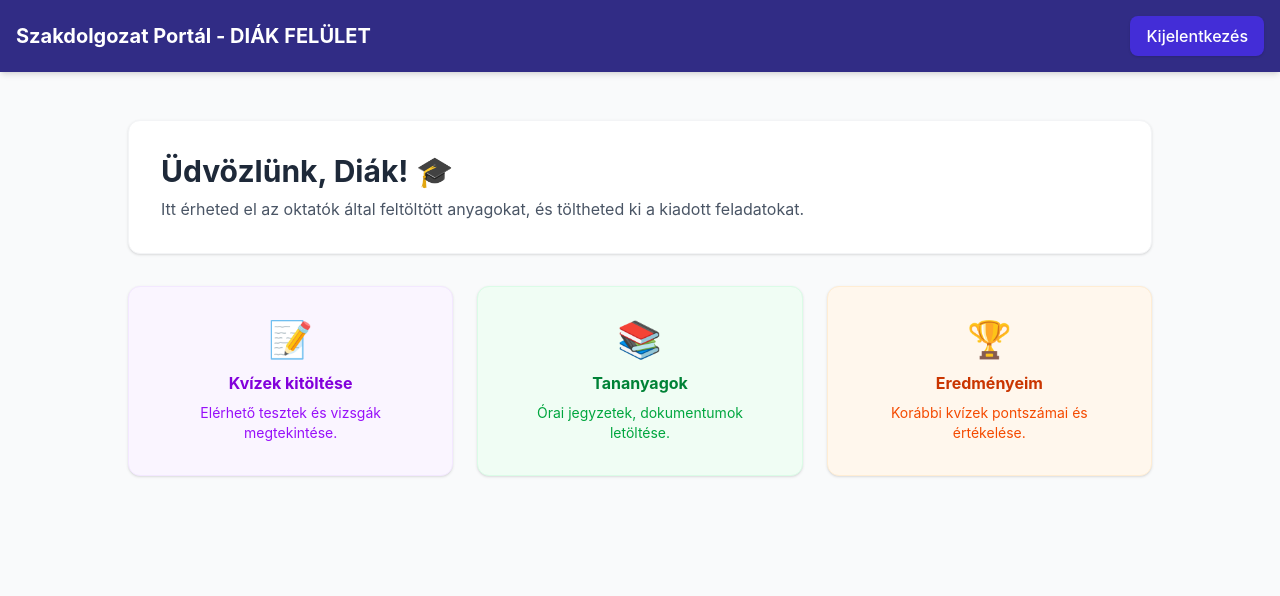
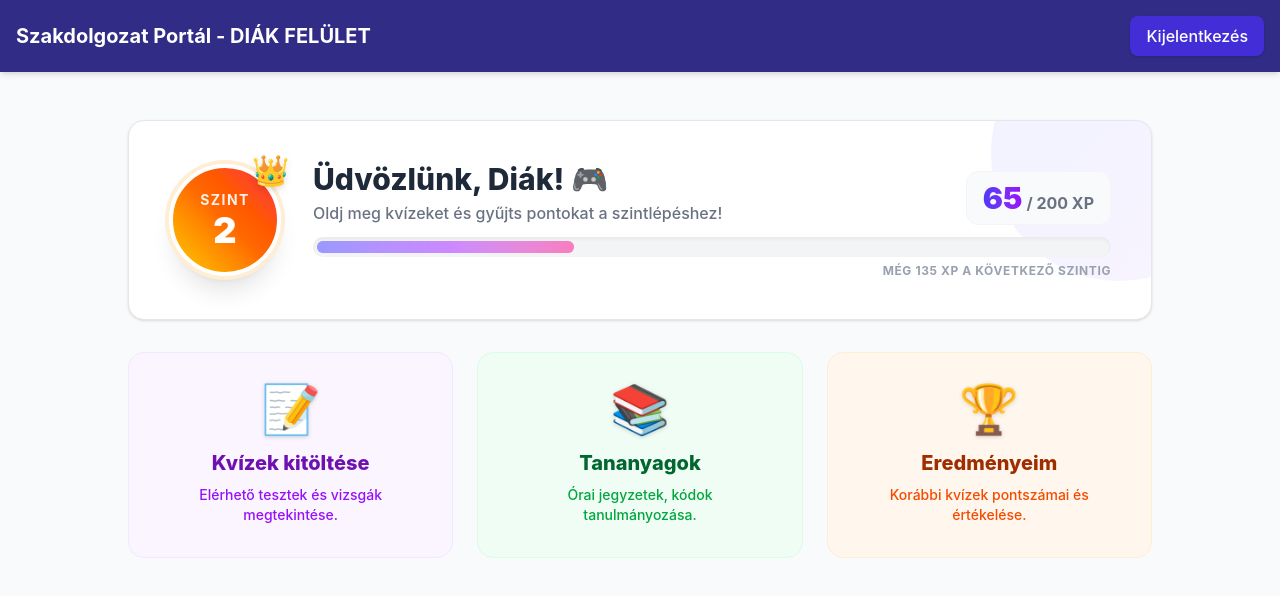
Before and after one commit to thrichard/szakdolgozat-app, a React (Vite) app in the folder client/: page /dashboard in a window 1280 px wide. Shown: the top 596 px of the page. Built offline with nearby package versions, Linux system fonts and the light colour scheme.

Commit message:
feat: XP folyamatjelző és szintrendszer vizuális implementációja a Dashboardon

```diff
--- a/client/src/pages/Dashboard.jsx
+++ b/client/src/pages/Dashboard.jsx
@@ -5,7 +5,11 @@ function Dashboard() {
   const navigate = useNavigate();
   const [username, setUsername] = useState('Diák');
 
-  // Név kiolvasása betöltéskor
+  // Gamifikációs állapotok (később a backendről jönnek)
+  const [xp, setXp] = useState(0);
+  const [level, setLevel] = useState(1);
+
+  // Név és adatok kiolvasása betöltéskor
   useEffect(() => {
     document.title = "Diák Pult";
 
@@ -13,6 +17,11 @@ function Dashboard() {
     if (storedName) {
       setUsername(storedName);
     }
+
+    // IDEIGLENES: Később itt fogjuk lekérni az adatbázisból a diák XP-jét!
+    // Egyelőre beállítunk egy teszt értéket, hogy lásd, milyen szép a sáv:
+    setXp(65);
+    setLevel(2);
   }, []);
 
   const handleLogout = () => {
@@ -21,6 +30,12 @@ function Dashboard() {
     localStorage.removeItem('username');
     navigate('/login');
   };
+
+  // --- GAMIFIKÁCIÓS MATEK ---
+  // Kiszámoljuk, mennyi XP kell a KÖVETKEZŐ szinthez (pl. 1. szint: 100 XP, 2. szint: 200 XP)
+  const xpForNextLevel = level * 100;
+  // Kiszámoljuk a százalékos arányt a folyamatjelzőhöz (maximum 100%)
+  const progressPercent = Math.min((xp / xpForNextLevel) * 100, 100);
 
   return (
     <div className="min-h-screen bg-gray-50">
@@ -39,30 +54,79 @@ function Dashboard() {
       <div className="p-4 md:p-8">
         <div className="max-w-5xl mx-auto mt-4">
 
-          {/* ÜDVÖZLŐ KÁRTYA */}
-          <div className="bg-white p-8 rounded-xl shadow-sm border border-gray-100 mb-8">
-            <h2 className="text-3xl font-bold text-gray-800 mb-2">Üdvözlünk, {username}! 🎓</h2>
-            <p className="text-gray-600">Itt érheted el az oktatók által feltöltött anyagokat, és töltheted ki a kiadott feladatokat.</p>
+          {/* ÚJ: GAMIFIKÁLT ÜDVÖZLŐ KÁRTYA XP SÁVVAL */}
+          <div className="bg-white p-6 md:p-10 rounded-2xl shadow-sm border border-gray-200 mb-8 flex flex-col md:flex-row items-center gap-8 relative overflow-hidden">
+
+            {/* Háttér díszítés (finom gradiens kör a jobb sarokban) */}
+            <div className="absolute -top-24 -right-24 w-64 h-64 bg-gradient-to-br from-indigo-100 to-purple-100 rounded-full opacity-50"></div>
+
+            {/* Szint Kijelző (Jelvény) */}
+            <div className="relative shrink-0">
+              <div className="w-28 h-28 rounded-full bg-gradient-to-tr from-yellow-400 via-orange-500 to-red-500 flex items-center justify-center text-white shadow-xl border-4 border-white ring-4 ring-orange-100 transform hover:scale-105 transition duration-300">
+                <div className="text-center">
+                  <div className="text-sm font-bold uppercase tracking-widest opacity-90">Szint</div>
+                  <div className="text-4xl font-black">{level}</div>
+                </div>
+              </div>
+              {/* Kis korona ikon */}
+              <div className="absolute -top-3 -right-2 text-3xl drop-shadow-md">👑</div>
+            </div>
+
+            {/* Szöveg és Folyamatjelző */}
+            <div className="flex-1 w-full z-10">
+              <div className="flex flex-col sm:flex-row justify-between items-start sm:items-end mb-3 gap-2">
+                <div>
+                  <h2 className="text-3xl font-extrabold text-gray-800 mb-1">
+                    Üdvözlünk, {username}! 🎮
+                  </h2>
+                  <p className="text-gray-500 font-medium">
+                    Oldj meg kvízeket és gyűjts pontokat a szintlépéshez!
+                  </p>
+                </div>
+
+                {/* Pontszám kijelző */}
+                <div className="text-right bg-gray-50 px-4 py-2 rounded-xl border border-gray-100">
+                  <span className="text-3xl font-black text-transparent bg-clip-text bg-gradient-to-r from-indigo-600 to-purple-600">
+                    {xp}
+                  </span>
+                  <span className="text-gray-500 font-bold ml-1">/ {xpForNextLevel} XP</span>
+                </div>
+              </div>
+
+              {/* Animált Progress Bar (Folyamatjelző) */}
+              <div className="w-full bg-gray-100 rounded-full h-5 shadow-inner p-1">
+                <div
+                  className="bg-gradient-to-r from-indigo-500 via-purple-500 to-pink-500 h-full rounded-full transition-all duration-1000 ease-out relative"
+                  style={{ width: `${progressPercent}%` }}
+                >
+                  {/* Csillogó effekt a sávon */}
+                  <div className="absolute top-0 right-0 bottom-0 left-0 bg-white opacity-20 rounded-full animate-pulse"></div>
+                </div>
+              </div>
+              <div className="text-right mt-1.5 text-xs font-bold text-gray-400 uppercase tracking-wider">
+                Még {xpForNextLevel - xp} XP a következő szintig
+              </div>
+            </div>
           </div>
 
-          {/* MENÜ GOMBOK */}
+          {/* MENÜ GOMBOK (Ezek maradtak az eredetiek) */}
           <div className="grid grid-cols-1 md:grid-cols-3 gap-6">
-            <Link to="/quizzes" className="p-8 bg-purple-50 rounded-xl border border-purple-100 hover:bg-purple-100 transition block text-center shadow-sm">
-              <div className="text-4xl mb-3">📝</div>
-              <h3 className="font-bold text-purple-700 mb-2">Kvízek kitöltése</h3>
-              <p className="text-sm text-purple-600">Elérhető tesztek és vizsgák megtekintése.</p>
+            <Link to="/quizzes" className="p-8 bg-purple-50 rounded-2xl border border-purple-100 hover:bg-purple-100 hover:shadow-md transition block text-center transform hover:-translate-y-1">
+              <div className="text-5xl mb-4 drop-shadow-sm">📝</div>
+              <h3 className="font-extrabold text-purple-800 text-xl mb-2">Kvízek kitöltése</h3>
+              <p className="text-sm text-purple-600 font-medium">Elérhető tesztek és vizsgák megtekintése.</p>
             </Link>
 
-            <Link to="/materials" className="p-8 bg-green-50 rounded-xl border border-green-100 hover:bg-green-100 transition block text-center shadow-sm">
-              <div className="text-4xl mb-3">📚</div>
-              <h3 className="font-bold text-green-700 mb-2">Tananyagok</h3>
-              <p className="text-sm text-green-600">Órai jegyzetek, dokumentumok letöltése.</p>
+            <Link to="/materials" className="p-8 bg-green-50 rounded-2xl border border-green-100 hover:bg-green-100 hover:shadow-md transition block text-center transform hover:-translate-y-1">
+              <div className="text-5xl mb-4 drop-shadow-sm">📚</div>
+              <h3 className="font-extrabold text-green-800 text-xl mb-2">Tananyagok</h3>
+              <p className="text-sm text-green-600 font-medium">Órai jegyzetek, kódok tanulmányozása.</p>
             </Link>
 
-            <Link to="/results" className="p-8 bg-orange-50 rounded-xl border border-orange-100 hover:bg-orange-100 transition block text-center shadow-sm">
-              <div className="text-4xl mb-3">🏆</div>
-              <h3 className="font-bold text-orange-700 mb-2">Eredményeim</h3>
-              <p className="text-sm text-orange-600">Korábbi kvízek pontszámai és értékelése.</p>
+            <Link to="/results" className="p-8 bg-orange-50 rounded-2xl border border-orange-100 hover:bg-orange-100 hover:shadow-md transition block text-center transform hover:-translate-y-1">
+              <div className="text-5xl mb-4 drop-shadow-sm">🏆</div>
+              <h3 className="font-extrabold text-orange-800 text-xl mb-2">Eredményeim</h3>
+              <p className="text-sm text-orange-600 font-medium">Korábbi kvízek pontszámai és értékelése.</p>
             </Link>
           </div>
 
--- a/client/src/pages/EditMaterial.jsx
+++ b/client/src/pages/EditMaterial.jsx
@@ -7,6 +7,10 @@ function EditMaterial() {
   const [subject, setSubject] = useState('');
   const [description, setDescription] = useState('');
   const [materialLink, setMaterialLink] = useState('');
+
+  // ÚJ: Állapotok a kódnak és a nyelvnek
+  const [codeSnippet, setCodeSnippet] = useState('');
+  const [language, setLanguage] = useState('c');
 
   const [loading, setLoading] = useState(true);
   const [error, setError] = useState('');
@@ -31,6 +35,10 @@ function EditMaterial() {
           setSubject(data.subject);
           setDescription(data.description);
           setMaterialLink(data.link || '');
+
+          // ÚJ: Betöltjük az adatbázisból a kódot és a nyelvet is
+          setCodeSnippet(data.codeSnippet || '');
+          setLanguage(data.language || 'c');
         } else {
           setError(data.message || 'Hiba a tananyag betöltésekor.');
         }
@@ -62,7 +70,11 @@ function EditMaterial() {
           title,
           subject,
           description,
-          link: materialLink
+          link: materialLink,
+
+          // ÚJ: Elküldjük a szerkesztett kódot és nyelvet
+          codeSnippet,
+          language
         })
       });
 
@@ -108,8 +120,44 @@ function EditMaterial() {
           </div>
 
           <div>
-            <label className="block text-gray-700 text-sm font-bold mb-2">Leírás</label>
+            <label className="block text-gray-700 text-sm font-bold mb-2">Leírás (Sima szöveg)</label>
             <textarea className="w-full px-4 py-2 border border-gray-300 rounded-lg focus:outline-none focus:ring-2 focus:ring-indigo-500 h-28 resize-y" value={description} onChange={(e) => setDescription(e.target.value)} required />
+          </div>
+
+          {/* ÚJ: Két oszlop a Nyelv kiválasztásához és a Kódhoz */}
+          <div className="bg-gray-50 p-4 rounded-xl border border-gray-200">
+            <div className="flex flex-col sm:flex-row justify-between items-start sm:items-center mb-3 gap-3">
+              <label className="block text-gray-800 font-bold">
+                👨‍💻 Kódrészlet <span className="text-gray-400 font-normal text-sm">(Opcionális)</span>
+              </label>
+
+              <div className="flex items-center gap-2">
+                <label className="text-sm text-gray-600 font-bold">Nyelv:</label>
+                <select
+                  className="px-3 py-1.5 border border-gray-300 rounded-lg focus:ring-2 focus:ring-indigo-500 outline-none text-sm font-medium"
+                  value={language}
+                  onChange={(e) => setLanguage(e.target.value)}
+                >
+                  <option value="c">C</option>
+                  <option value="cpp">C++</option>
+                  <option value="csharp">C#</option>
+                  <option value="python">Python</option>
+                  <option value="javascript">JavaScript</option>
+                  <option value="java">Java</option>
+                  <option value="html">HTML</option>
+                  <option value="css">CSS</option>
+                  <option value="sql">SQL</option>
+                </select>
+              </div>
+            </div>
+
+            <textarea
+              placeholder="#include <stdio.h>&#10;&#10;int main() {&#10;    printf(&quot;Hello World!&quot;);&#10;    return 0;&#10;}"
+              className="w-full px-4 py-4 bg-gray-900 text-green-400 font-mono text-sm border border-gray-800 rounded-lg focus:outline-none focus:ring-2 focus:ring-indigo-500 transition h-40 resize-y"
+              value={codeSnippet}
+              onChange={(e) => setCodeSnippet(e.target.value)}
+              spellCheck="false"
+            />
           </div>
 
           <div>
```
